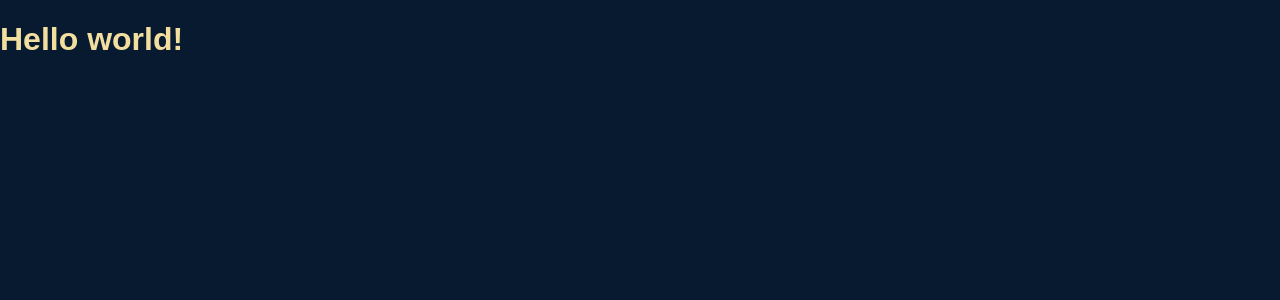
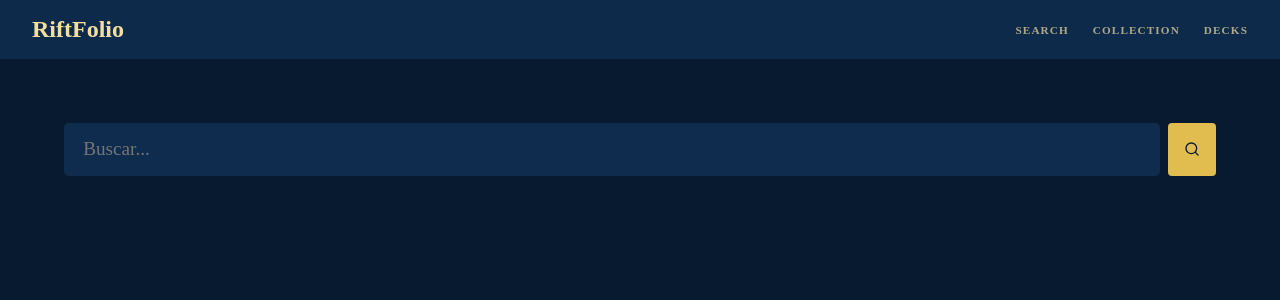
Before and after one commit to RiftFolio/RiftFolio, a React (Vite) app in the folder webapp/: page / in a window 1280 px wide. Shown: the top 300 px of the page. Built offline with nearby package versions, Linux system fonts and the light colour scheme.

Commit message:
new components and change in the css

```diff
--- a/webapp/package.json
+++ b/webapp/package.json
@@ -10,6 +10,7 @@
     "preview": "vite preview"
   },
   "dependencies": {
+    "lucide-react": "^1.28.0",
     "react": "^19.2.8",
     "react-dom": "^19.2.8"
   },
--- a/webapp/src/App.tsx
+++ b/webapp/src/App.tsx
@@ -1,12 +1,16 @@
-
 
 import './styles/style.css'
+import SearchBar from "./components/SearchBar.tsx";
+import Header from "./components/Header.tsx";
 
 function App() {
 
   return (
-      <h1>Hello world!</h1>
-  )
+      <div>
+        <Header />
+        <SearchBar />
+      </div>
+  );
 }
 
 export default App
--- /dev/null
+++ b/webapp/src/components/Header.tsx
@@ -0,0 +1,16 @@
+function Header() {
+
+    return (
+        <header>
+            <h1>RiftFolio</h1>
+            <nav>
+
+                <button>Search</button>
+                <button>Collection</button>
+                <button>Decks</button>
+            </nav>
+        </header>
+    );
+}
+
+export default Header;
--- /dev/null
+++ b/webapp/src/components/SearchBar.tsx
@@ -0,0 +1,22 @@
+import { useState } from 'react';
+import {Search} from "lucide-react";
+function SearchBar() {
+    const [query, setSearch] = useState('');
+
+    function handleChange(event){
+        setSearch(event.target.value)
+    }
+    return (
+        <div className="search-bar">
+            <input
+                    type="text"
+                    value={query}
+                    onChange={handleChange}
+                    placeholder="Buscar..."
+                />
+            <button><Search size={16} /></button>
+        </div>
+    );
+}
+
+export default SearchBar;
--- a/webapp/src/styles/style.css
+++ b/webapp/src/styles/style.css
@@ -1,14 +1,67 @@
 body {
     margin: 0;
-    font-family: sans-serif;
+    font-family: 'Marcellus', serif;
     font-size: 1rem;
     background-color: #081a30;
+    font-weight: bold;
     color: #f2dfa0;
 }
 
+.search-bar {
+    display: flex;
+    max-width: 1200px;
+    width: 90%;
+    margin: 4em auto 0;
+    gap: 0.5em;
+}
+
+.search-bar input {
+    flex: 1;
+    font-size: 1.2rem;
+    padding: 0.8em 1em;
+}
+
+.search-bar button {
+    display: flex;
+    align-items: center;
+    justify-content: center;
+}
+
+header {
+    background-color: #0e2a4a;
+    display: flex;
+    justify-content: space-between;
+    align-items: center;
+    padding: 1em 2em;
+}
+
+header h1 {
+    font-size: 1.5rem;
+    margin: 0;
+}
+
 nav {
-    background-color: #0e2a4a;
-    padding: 1em;
+    background-color: transparent;
+    display: flex;
+    gap: 1.5em;
+    align-items: center;
+    padding: 0;
+}
+
+nav button, nav a {
+    background-color: transparent;
+    color: #f2dfa0;
+    font-size: 0.7rem;
+    letter-spacing: 0.1em;
+    text-transform: uppercase;
+    opacity: 0.7;
+    padding: 0.5em 0;
+    border: none;
+    cursor: pointer;
+}
+
+nav button:hover, nav a:hover {
+    opacity: 1;
 }
 
 .container, .card, section {
@@ -33,6 +86,7 @@ p {
 }
 
 input {
+    font-family: 'Marcellus', serif;
     padding: 0.6em;
     border: none;
     border-radius: 0.25em;
@@ -42,6 +96,7 @@ input {
 }
 
 button, .btn-primary {
+    font-family: 'Marcellus', serif;
     padding: 0.6em 1em;
     border: none;
     border-radius: 0.25em;
```
Also changed, not shown: webapp/src/components/ResultsList.tsx (added, +9 -0 lines), webapp/src/styles/layout.css (added), 1 other file (tests, documents, lock files or other folders).
